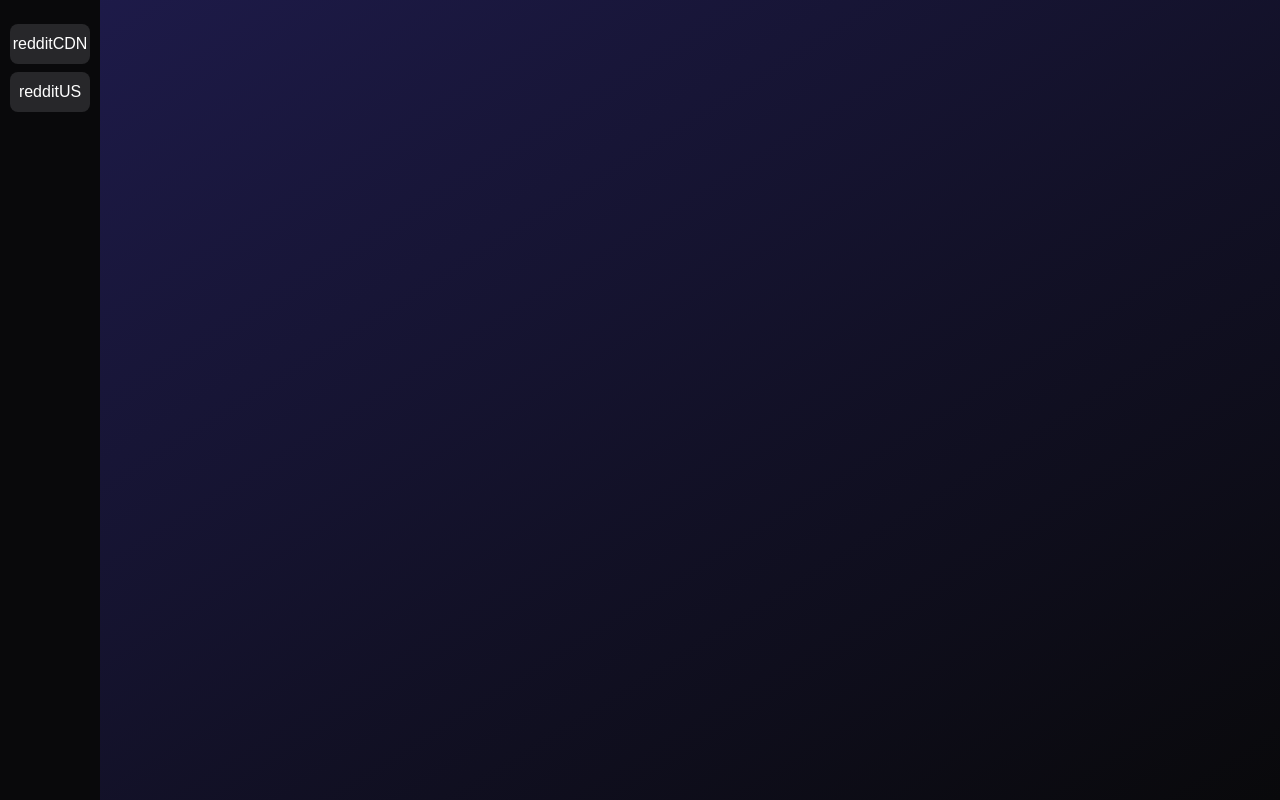
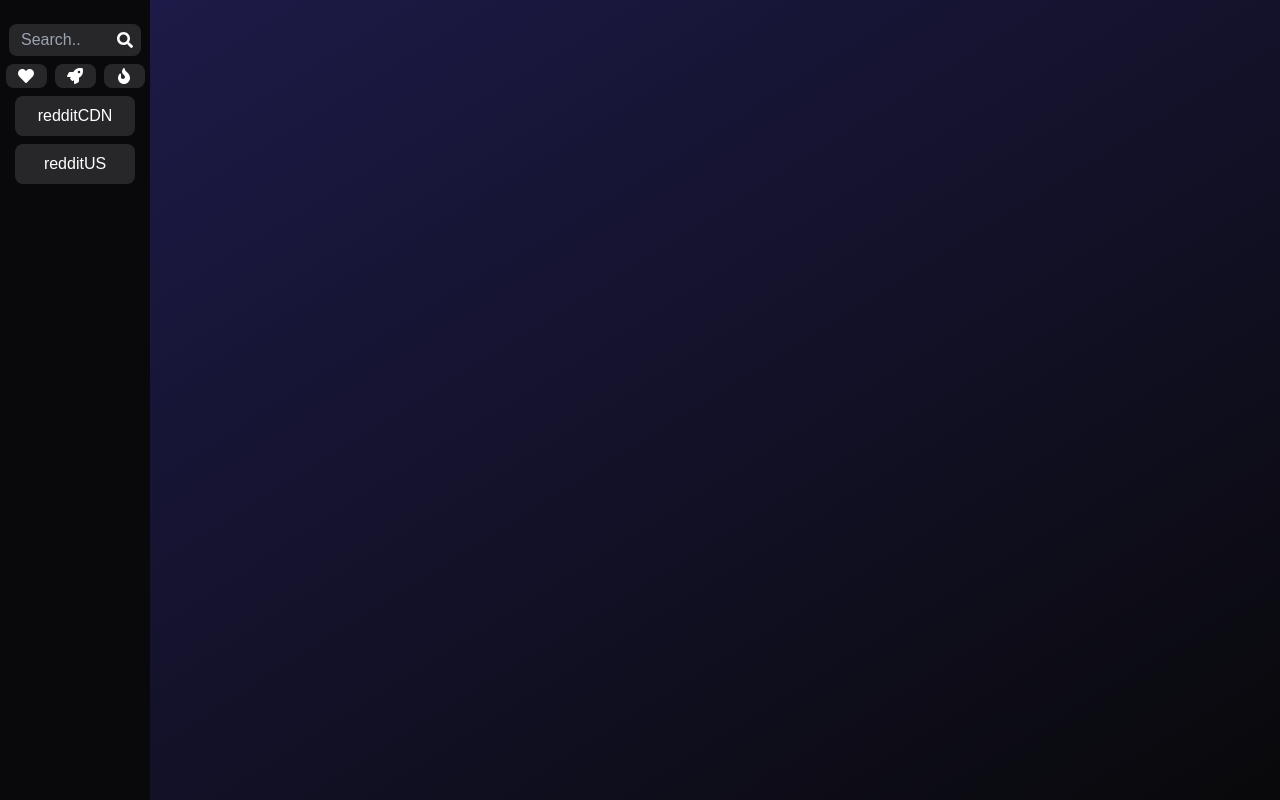
Before and after one commit to kajgm/websalestracker, a React (Vite) app in the folder client/: page / in a window 1280 px wide. Built offline with nearby package versions, Linux system fonts and the light colour scheme.

Commit message:
basic sidebar navigation layout

```diff
--- /dev/null
+++ b/client/src/components/SideBar/GlobalSearch.tsx
@@ -0,0 +1,28 @@
+import React, {useState} from 'react';
+import { FaSearch } from "react-icons/fa";
+import { selectWidth } from '../../slices/sideBarSlice';
+import { useAppSelector } from '../../hooks';
+
+function GlobalSearch() {
+  const [searchInput, setSearchInput] = useState("");
+  const curWidth = useAppSelector(selectWidth);
+
+  const handleChange = (e: React.ChangeEvent<HTMLInputElement>) => {
+    e.preventDefault();
+    setSearchInput(e.target.value);
+    //console.log('Searched for: ' + e.target.value);
+  }
+
+  return (
+    <>
+      <input type="text" placeholder="Search.."
+      onChange={handleChange}
+      value={searchInput}
+      className='bg-gray p-1 outline-none'
+      style={{ width: `${curWidth / 24}rem` }}/>
+      <FaSearch className='relative top-2'/>
+    </>
+  );
+}
+
+export default GlobalSearch;
--- a/client/src/components/SideBar/Navigation.tsx
+++ b/client/src/components/SideBar/Navigation.tsx
@@ -1,9 +1,32 @@
 import React from 'react';
 
+import { selectWidth } from '../../slices/sideBarSlice';
+import { useAppSelector } from '../../hooks';
+
+import GlobalSearch from './GlobalSearch';
+import Favourites from '../../views/Favourites';
+import Discover from '../../views/Discover';
+import Trending from '../../views/Trending';
+
 function Navigation() {
+  const curWidth = useAppSelector(selectWidth);
+
   return (
     <>
-      <div></div>
+    <div className='bg-gray rounded-lg mx-auto px-2 flex flex-row'>
+      <GlobalSearch/>
+    </div>
+      <div className="relative flex flex-row gap-2 mx-auto bg-gray-dark justify-center">
+        <div className='bg-gray rounded-lg mx-auto px-2'>
+          <Favourites width={curWidth}/>
+        </div>
+        <div className='bg-gray rounded-lg mx-auto px-2'>
+          <Discover width={curWidth}/>
+        </div>
+        <div className='bg-gray rounded-lg mx-auto px-2'>
+          <Trending width={curWidth}/>
+        </div>
+      </div>
     </>
   );
 }
--- a/client/src/components/SideBar/SideBar.tsx
+++ b/client/src/components/SideBar/SideBar.tsx
@@ -1,12 +1,18 @@
 import React, { useEffect, useRef, useState } from 'react';
+import { setIconState, setWidth } from '../../slices/sideBarSlice';
+import { useAppDispatch } from '../../hooks';
+
 import SiteListing from './SiteListing';
+import Navigation from './Navigation';
 
-const minWidth = 100; //px
+const minWidth = 150; //px
 const maxWidth = 300; //px
-const defaultWidth = 100; //px
+const defaultWidth = 150; //px //TODO: move to global variable
+const iconWidth = 150; //TODO: move to global variable
 
 function SideBar() {
-  const [width, setWidth] = useState(parseInt(localStorage.getItem('sidebarWidth')!) || defaultWidth);
+  const dispatch = useAppDispatch();
+  const [width, updateWidth] = useState(parseInt(localStorage.getItem('sidebarWidth')!) || defaultWidth);
   const isResized = useRef(false);
 
   useEffect(() => {
@@ -19,22 +25,29 @@ function SideBar() {
         return;
       }
 
-      setWidth((previousWidth) => {
-        const newWidth = previousWidth + e.movementX / 2;
-        const isWidthInRange = newWidth >= minWidth && newWidth <= maxWidth;
-        return isWidthInRange ? newWidth : previousWidth;
+      updateWidth((previousWidth) => {
+        const curWidth = previousWidth + e.movementX / 2;
+        const isWidthInRange = curWidth >= minWidth && curWidth <= maxWidth;
+        const newWidth = isWidthInRange ? curWidth : previousWidth;
+        return newWidth;
       });
     });
 
     window.addEventListener('mouseup', () => {
       isResized.current = false;
     });
-  }, []);
+
+    dispatch(setWidth(width));
+    dispatch(setIconState(width == iconWidth));
+
+  }, [width]);
 
   return (
+    <>
     <div className="flex relative overflow-y-hidden select-none">
-      <aside className="relative flex flex-col gap-2 bg-gray-dark py-6" style={{ width: `${width / 16}rem` }}>
-        <SiteListing width={width} />
+      <aside className="flex flex-col gap-2 bg-gray-dark py-6" style={{ width: `${width / 16}rem` }}>
+        <Navigation />
+        <SiteListing/>
       </aside>
 
       {/* Handle */}
@@ -45,6 +58,7 @@ function SideBar() {
         }}
       />
     </div>
+    </>
   );
 }
 
--- a/client/src/components/SideBar/SiteListing.tsx
+++ b/client/src/components/SideBar/SiteListing.tsx
@@ -1,11 +1,12 @@
 import React from 'react';
 import { requestPostUpdate, updatePosts } from '../../slices/apiSlice';
-import { useAppDispatch } from '../../hooks';
+import { selectIconState, selectWidth } from '../../slices/sideBarSlice';
+import { useAppDispatch, useAppSelector } from '../../hooks';
 import ApiService from '../../services/api.service';
 
 import data from '../../data/publicApiEndpoints';
 
-function SiteListing(props: any) {
+function SiteListing() {
   const dispatch = useAppDispatch();
 
   const getApiData = (endpoint: string, extension: string, sorting: string, type: string) => {
@@ -15,11 +16,13 @@ function SiteListing(props: any) {
     });
   };
 
+  const curWidth = useAppSelector(selectWidth);
+
   return data.map((endpoint: any) => (
     <button
       className="bg-gray gap-6 py-2 rounded-lg mx-auto"
       onClick={() => getApiData(endpoint.endpoint, endpoint.extensions[0], 'new', endpoint.type)}
-      style={{ width: `${props.width / 20}rem` }}
+      style={{ width: `${curWidth / 20}rem` }}
     >
       {endpoint.name}
     </button>
--- a/client/src/slices/sideBarSlice.ts
+++ b/client/src/slices/sideBarSlice.ts
@@ -3,7 +3,7 @@ import type { RootState } from '../store';
 
 interface SideBarState {
   iconState: Boolean;
-  width: Number;
+  width: number;
 }
 
 const initialState: SideBarState = {
@@ -18,7 +18,7 @@ export const sideBarSlice = createSlice({
     setIconState: (state, action: PayloadAction<Boolean>) => {
       state.iconState = action.payload;
     },
-    setWidth: (state, action: PayloadAction<Number>) => {
+    setWidth: (state, action: PayloadAction<number>) => {
       state.width = action.payload;
     }
   }
--- /dev/null
+++ b/client/src/views/Discover.tsx
@@ -0,0 +1,15 @@
+import React from 'react';
+import { FaRocket } from "react-icons/fa";
+
+function Discover(props: {width: number}) {
+
+  return (
+    <>
+      <div className='flex justify-center bg-gray rounded-lg py-1' style={{ width: `${props.width / (24 * 4)}rem` }}>
+        <FaRocket />
+      </div>
+    </>
+  );
+}
+
+export default Discover;
--- /dev/null
+++ b/client/src/views/Favourites.tsx
@@ -0,0 +1,14 @@
+import React from 'react';
+import { FaHeart } from "react-icons/fa";
+
+function Favourites(props: {width: number}) {
+  return (
+    <>
+      <div className='flex justify-center bg-gray rounded-lg py-1' style={{ width: `${props.width / (24 * 4)}rem` }}>
+        <FaHeart />
+      </div>
+    </>
+  );
+}
+
+export default Favourites;
--- /dev/null
+++ b/client/src/views/Trending.tsx
@@ -0,0 +1,14 @@
+import React from 'react';
+import { FaFire } from "react-icons/fa";
+
+function Trending(props: {width: number}) {
+  return (
+    <>
+      <div className='flex justify-center bg-gray rounded-lg py-1' style={{ width: `${props.width / (24 * 4)}rem` }}>
+        <FaFire />
+      </div>
+    </>
+  );
+}
+
+export default Trending;
```
